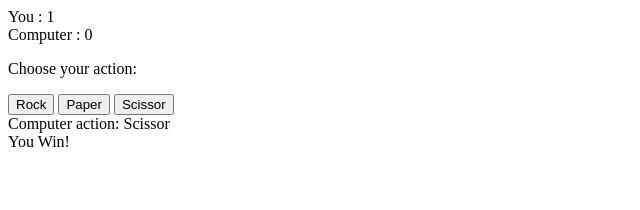
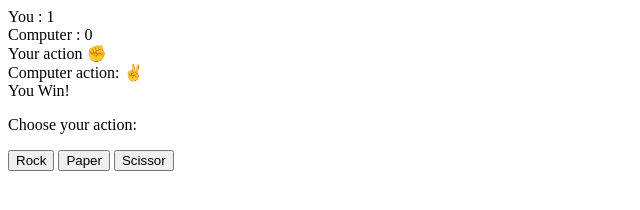
Before and after one commit to BynJerL/RockPaperScissor, a plain HTML site: page index.html in a window 1280 px wide. Both pictures are taken after a click on the button "Rock". Shown: the whole page, without its empty margins (0-640 px from the left). Drawn offline with Linux system fonts and the light colour scheme.

Commit message:
Improve action display with emojis and clean up HTML structure in Rock Paper Scissor game

```diff
--- a/index.html
+++ b/index.html
@@ -8,13 +8,15 @@
 <body>
     <div>You : <span id="player_score">0</span></div>
     <div>Computer : <span id="com_score">0</span></div>
+
+    <div id="player_action"></div>
+    <div id="com_action"></div>
+    <div id="turn_result"></div>
+
     <p>Choose your action:</p>
     <button id="rock" class="action_button">Rock</button>
     <button id="paper" class="action_button">Paper</button>
     <button id="scissor" class="action_button">Scissor</button>
-
-    <div id="com_action"></div>
-    <div id="turn_result"></div>
 
     <script>
         var my_choice = null;
@@ -27,20 +29,35 @@
         };
 
         const actionButtons = document.querySelectorAll(".action_button");
+        const playerActionDisplay = document.getElementById("player_action");
         const comActionDisplay = document.getElementById("com_action");
         const resultDisplay = document.getElementById("turn_result");
         const playerScoreDisplay = document.getElementById("player_score");
         const comScoreDisplay = document.getElementById("com_score");
 
+        function action_to_emoji (action) {
+            switch (action) {
+                case "Rock":
+                    return "✊";
+                case "Paper":
+                    return "✋";
+                case "Scissor":
+                    return "✌️";
+                default:
+                    return "❌"
+            }
+        }
+
         actionButtons.forEach(button => {
             button.addEventListener('click', () => {
                 player_action = button.innerHTML;
+                playerActionDisplay.innerHTML = `Your action ${action_to_emoji(player_action)}`;
                 console.log(`Chosen action: ${player_action}`);
 
                 action_index = Math.floor(Math.random() * 3);
                 computer_action = possibleActions[action_index];
 
-                comActionDisplay.innerHTML = `Computer action: ${computer_action}`;
+                comActionDisplay.innerHTML = `Computer action: ${action_to_emoji(computer_action)}`;
                 console.log(`Computer action: ${computer_action}`);
 
                 if (player_action === computer_action) {
```
